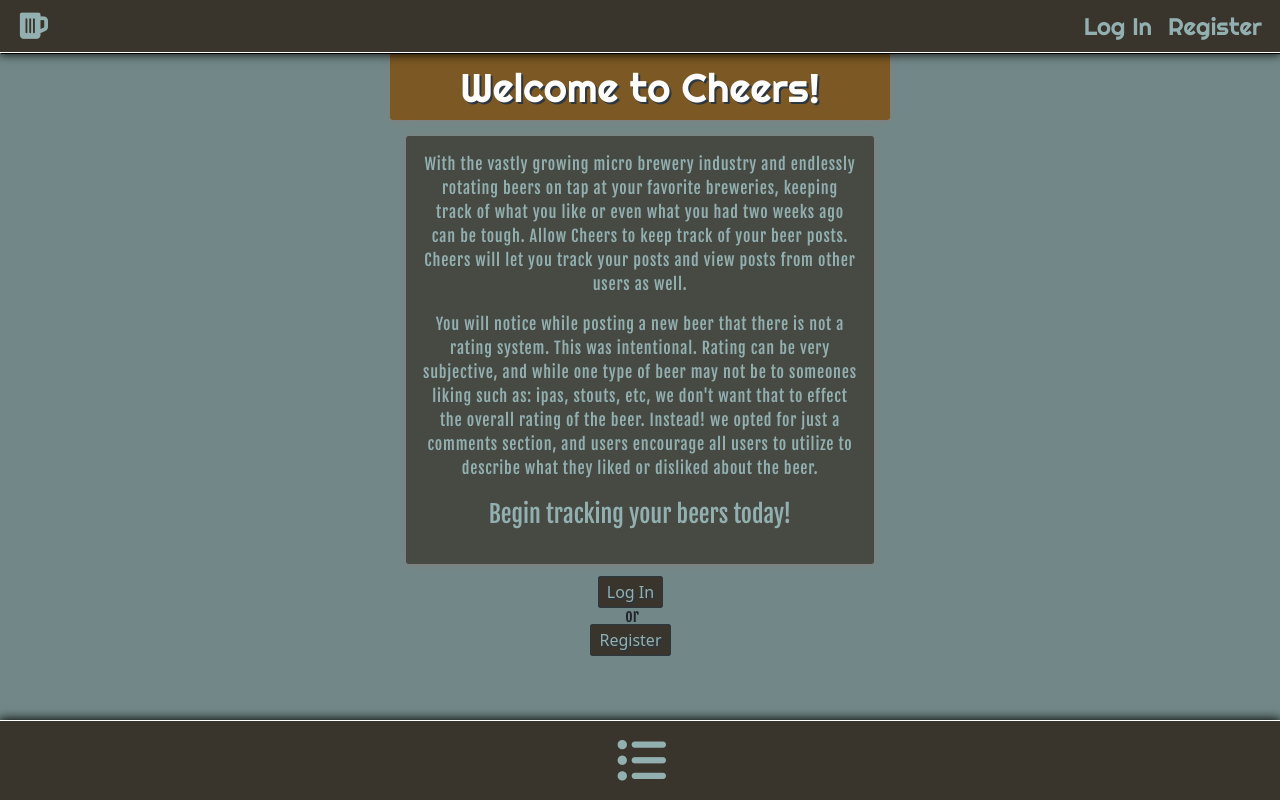
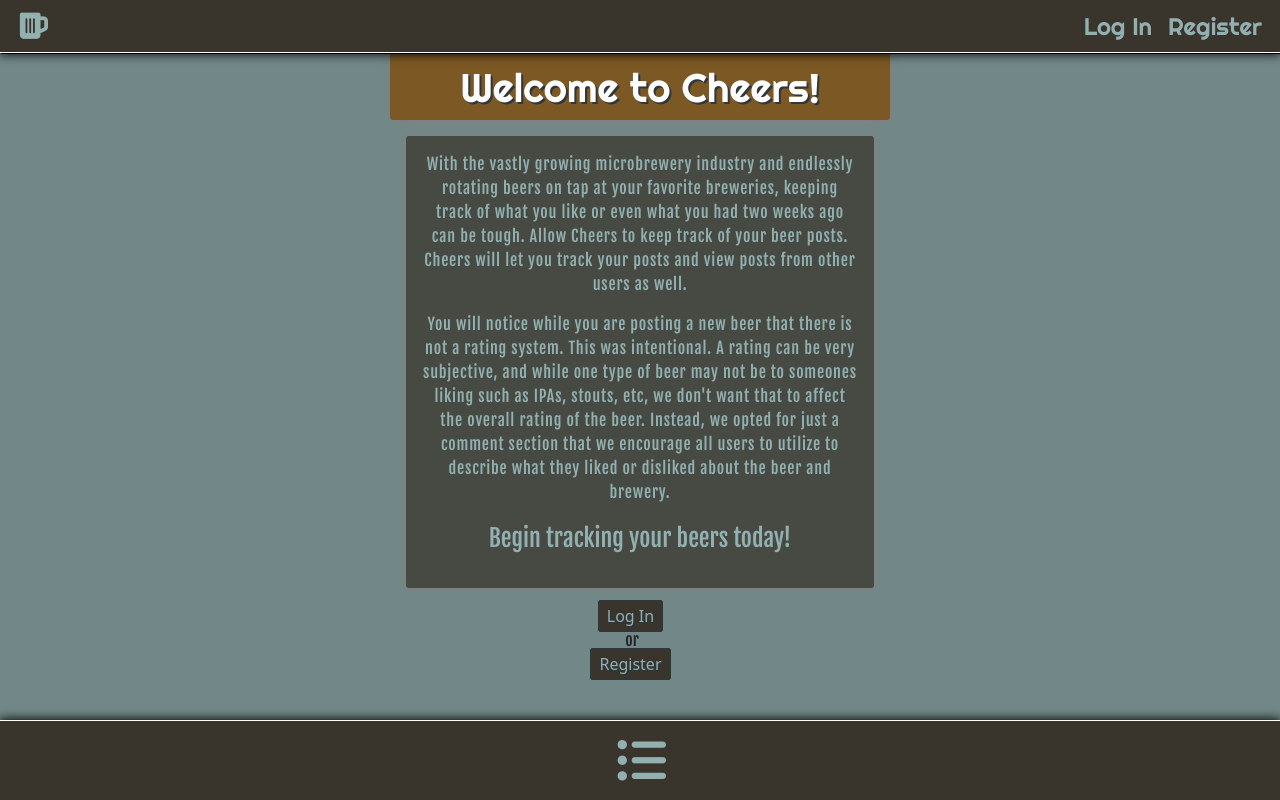
Before and after one commit to isha5258/cheers, a Flask app: page / in a window 1280 px wide. Run offline with Flask 2, Linux system fonts and the light colour scheme; parts of the project's set-up code (start-up, migrations or seed data) failed here and were passed over; some libraries are stand-ins or nearby versions.

Commit message:
edit spelling mistakes

```diff
--- a/myapp/static/style.css
+++ b/myapp/static/style.css
@@ -40,8 +40,6 @@ body {
       rotate(0deg) translateY(0%);
   }
 }
-
-
 
 .top-one {
   object-fit: contain;
--- a/myapp/templates/info.html
+++ b/myapp/templates/info.html
@@ -5,17 +5,9 @@
       <h1>Welcome to Cheers!</h1>
     </div>
     <div class="welcome-p">
-      <p class="p">With the vastly growing micro brewery industry and endlessly rotating beers on tap at your favorite
-        breweries,
-        keeping track of what you like or even what you had two weeks ago can be tough. Allow Cheers to keep track of
-        your
-        beer posts. Cheers will let you track your posts and view posts from other users as well.
+      <p class="p">With the vastly growing microbrewery industry and endlessly rotating beers on tap at your favorite breweries, keeping track of what you like or even what you had two weeks ago can be tough. Allow Cheers to keep track of your beer posts. Cheers will let you track your posts and view posts from other users as well.
       </p>
-      <p class="p"> You will notice while posting a new beer that there is not a rating system. This was intentional.
-        Rating can be
-        very subjective, and while one type of beer may not be to someones liking such as: ipas, stouts, etc, we don't
-        want that to effect the overall rating of the beer. Instead! we opted for just a comments section, and users
-        encourage all users to utilize to describe what they liked or disliked about the beer. </p>
+      <p class="p"> You will notice while you are posting a new beer that there is not a rating system. This was intentional. A rating can be very subjective, and while one type of beer may not be to someones liking such as IPAs, stouts, etc, we don't want that to affect the overall rating of the beer. Instead, we opted for just a comment section that we encourage all users to utilize to describe what they liked or disliked about the beer and brewery.</p>
       <p class="p3">Begin tracking your beers today!</p>
     </div>
     {% if current_user.is_authenticated %}
```
